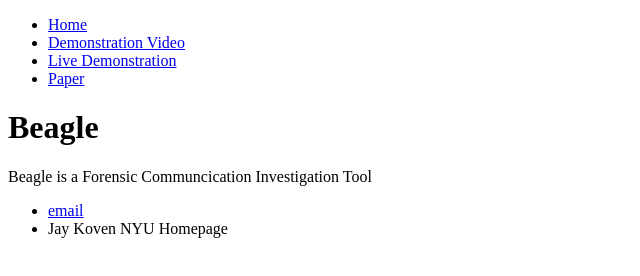
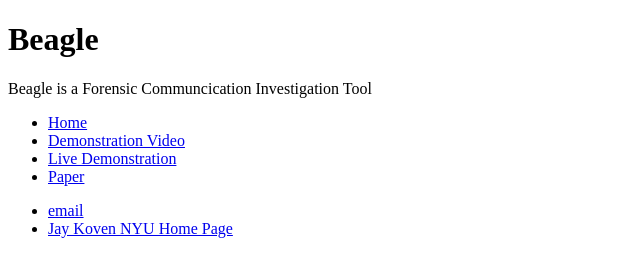
Before and after one commit to jkoven/Beagle_Project_Page.github.io, a plain HTML site: page index.html in a window 1280 px wide. Shown: the whole page, without its empty margins (0-640 px from the left). Drawn offline with Linux system fonts and the light colour scheme.

Commit message:
First webpage edit

```diff
--- a/index.html
+++ b/index.html
@@ -4,25 +4,21 @@
 		<title>Beagle Project Page</title>
 	</head>
 	<body>
-		<nav>
-    		<ul>
-        		<li><a href="/">Home</a></li>
-	        	<li><a href="https://drive.google.com/open?id=122hxshngYhWXBgUwgE9RLSR3LXwooVJC">Demonstration Video</a></li>
-        		<li><a href="http://nyuvis-web.poly.edu/projects/beagle">Live Demonstration</a></li>
-        		<li><a href="https://www.researchgate.net/publication/327125854_Lessons_Learned_Developing_a_Visual_Analytics_Solution_for_Investigative_Analysis_of_Scamming_Activities">Paper</a></li>
-    		</ul>
-		</nav>
 		<div class="container">
     		<div class="blurb">
         		<h1>Beagle</h1>
 				<p>Beagle is a Forensic Communcication Investigation Tool</a></p>
-    		</div><!-- /.blurb -->
-		</div><!-- /.container -->
+                <ul>
+                        <li><a href="/">Home</a></li>
+                        <li><a href="https://drive.google.com/open?id=122hxshngYhWXBgUwgE9RLSR3LXwooVJC">Demonstration Video</a></li>
+                        <li><a href="http://nyuvis-web.poly.edu/projects/beagle">Live Demonstration</a></li>
+                        <li><a href="https://www.researchgate.net/publication/327125854_Lessons_Learned_Developing_a_Visual_Analytics_Solution_for_Investigative_Analysis_of_Scamming_Activities">Paper</a></li>
+                </ul>
 		<footer>
     		<ul>
         		<li><a href="mailto:jbk373@nyu.edu.com">email</a></li>
-                <li><a href="https://engineering.nyu.edu/jay-koven"></a>Jay Koven NYU Homepage</li>
-			</ul>
+                	<li><a href="https://engineering.nyu.edu/jay-koven">Jay Koven NYU Home Page</a></li>
+		</ul>
 		</footer>
 	</body>
 </html>
```
